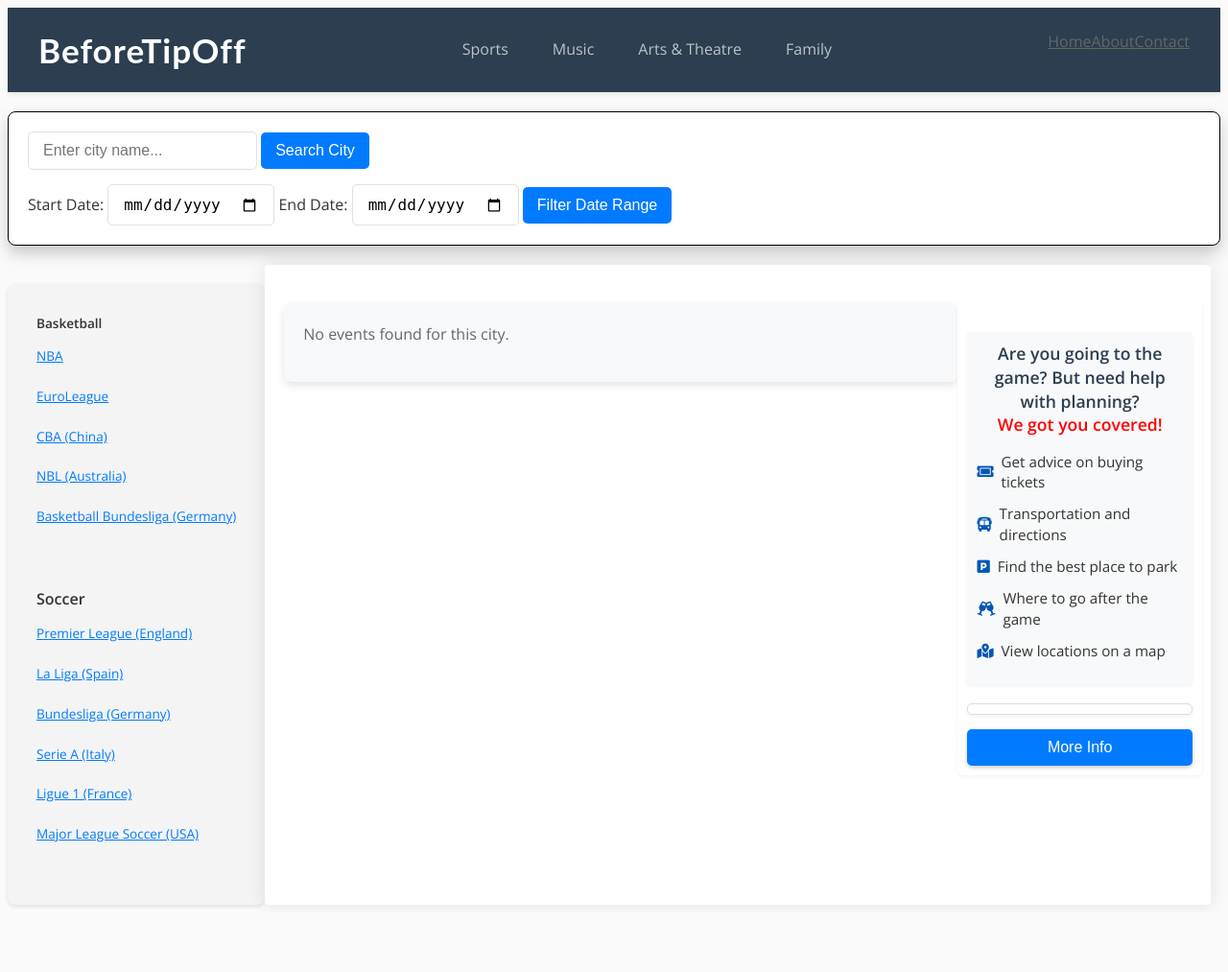
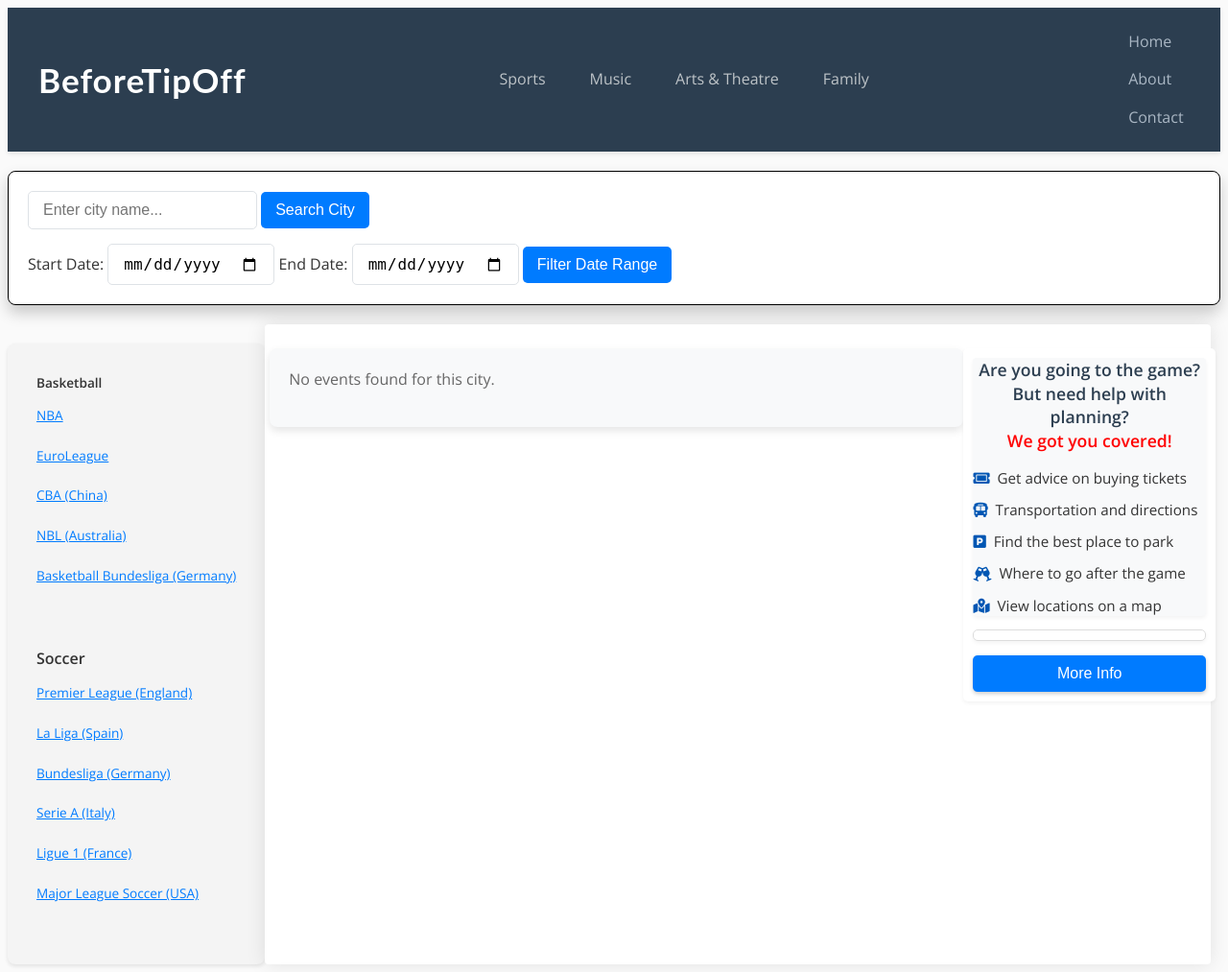
Before and after one commit to bme3412/BeforeTipOff, a Flask app: template templates/index.html in a window 1280 px wide. Shown: the whole page at 96% size. Before the commit the page ends 945 px from the top, so only its background shows below. Run offline with Flask 3, Linux system fonts and the light colour scheme; the template is opened without the code that fills it, so the values that code supplies are empty; some libraries are stand-ins or nearby versions.

Commit message:
Add files via upload

```diff
--- a/static/css/style.css
+++ b/static/css/style.css
@@ -4,7 +4,6 @@ body, html {
     background: #FAFAFA;
     color: #333;
     line-height: 1.6;
-
 }
 
 h1, h2, h3, h4, h5, h6 {
@@ -25,14 +24,11 @@ a:hover, a:focus {
     color: #0056b3;
 }
 
-
 /* Navbar Styles */
-/* Import Lato font from Google Fonts */
 @import url('https://fonts.googleapis.com/css2?family=Lato:wght@700&display=swap');
 
-/* Navbar and Logo Styles */
 .navbar {
-    background-color: #2C3E50; /* Deep, professional blue background */
+    background-color: #2C3E50;
     color: white;
     display: flex;
     justify-content: space-between;
@@ -42,11 +38,11 @@ a:hover, a:focus {
 }
 
 .navbar .logo {
-    font-size: 2.2rem; /* Slightly reduced size for elegance */
-    font-weight: 700; /* Bold weight for Lato to ensure prominence */
-    color: white; /* Keeps the logo color white for contrast */
-    font-family: 'Lato', sans-serif; /* Uses Lato for a modern, interesting look */
-    letter-spacing: 1px; /* Retains a bit of spacing for sophistication */
+    font-size: 2.2rem;
+    font-weight: 700;
+    color: white;
+    font-family: 'Lato', sans-serif;
+    letter-spacing: 1px;
 }
 
 .navbar .menu {
@@ -56,7 +52,7 @@ a:hover, a:focus {
 }
 
 .navbar .menu a {
-    color: #BDC3C7; /* Subtle color for menu items */
+    color: #BDC3C7;
     text-decoration: none;
     margin: 0 15px;
     padding: 0.5rem;
@@ -66,13 +62,33 @@ a:hover, a:focus {
 
 .navbar .menu a:hover {
     color: #ECF0F1;
-    background-color: #34495E; /* Slightly darker background on hover for a nice effect */
+    background-color: #34495E;
 }
 
 .navbar .user-actions {
     display: flex;
     justify-content: flex-end;
 }
+
+.user-actions {
+    display: flex;
+    flex-direction: column;
+}
+
+.user-actions a {
+    color: #AAB7C4; /* More subtle color for user action items */
+    margin: 0.5px 0; /* Even smaller space between links for compactness */
+    text-decoration: none;
+    padding: 0.4rem; /* Slightly less padding for a subtler appearance */
+    transition: color 0.2s ease-in-out, background-color 0.2s ease-in-out;
+    border-radius: 4px;
+}
+
+.user-actions a:hover {
+    color: #D6EAF8; /* Softer hover color for a subtle effect */
+    background-color: #2C3E50; /* Consistent with navbar but softer transition */
+}
+
 
 
 
@@ -279,7 +295,7 @@ aside {
 /* Main Content and City Info Styles */
 main {
     flex: 0 0 78%; /* Adjust main content to take up the rest of the space */
-    padding: 20px;
+    padding: 5px;
     background-color: #FFFFFF;
     border-radius: 4px;
     box-shadow: 0 0 20px rgba(0, 0, 0, 0.1);
@@ -431,7 +447,7 @@ thead th {
 
 /* Additional info box within the sidebar */
 #additional-info, .info-box {
-    padding: 10px;
+    padding: 0px;
     background-color: #f8f9fa; /* Light background for better contrast */
     border-radius: 4px;
     box-shadow: 0 2px 4px rgba(0,0,0,0.05);
@@ -439,8 +455,8 @@ thead th {
     line-height: 1.4;
     color: #333;
     text-align: center;
-    margin-top: 20px;
-    margin-bottom: 20px;
+    margin-top: 0px;
+    margin-bottom: 10px;
     /* Ensure it does not exceed the sidebar container width */
     width: auto; /* Adjusts width to content or container */
     max-width: 100%; /* Prevents overflow outside the sidebar */
@@ -449,7 +465,7 @@ thead th {
 /* Enhanced styling for the information box */
 .info-box {
     background-color: #e8f4f8; /* Specific background color */
-    padding: 5px; /* Adjusted padding */
+    padding: 2px; /* Adjusted padding */
     border-radius: 8px; /* Specific border-radius */
     box-shadow: 0 4px 6px rgba(0,0,0,0.1);
 }
```
